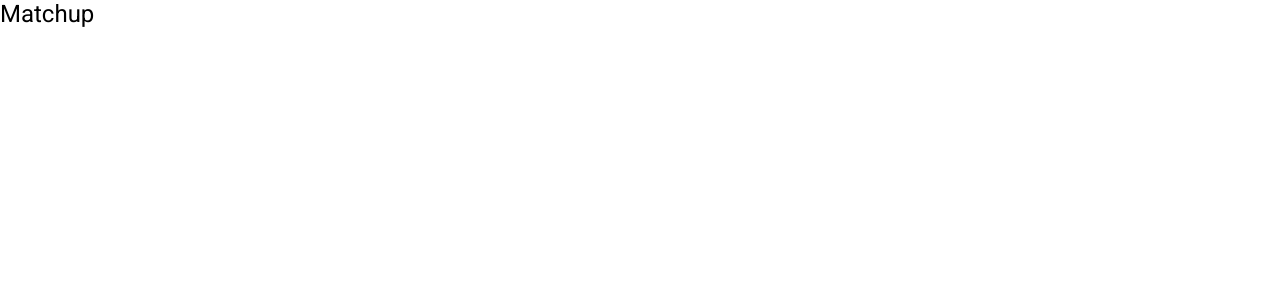
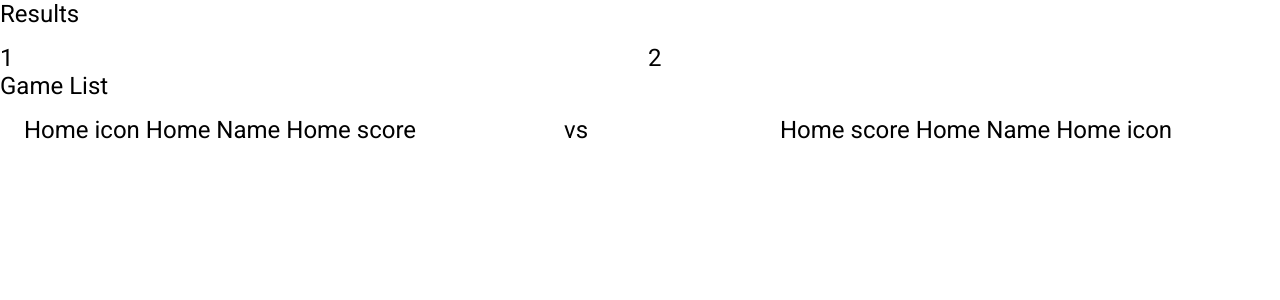
Before and after one commit to barn-burner/barn-burner, a React (Create React App) app in the folder frontend/: page /matchup in a window 1280 px wide. Shown: the top 300 px of the page. Built offline with nearby package versions, Linux system fonts and the light colour scheme.

Commit message:
add template for matchup page

```diff
--- /dev/null
+++ b/frontend/src/components/gamelist/GameList.tsx
@@ -0,0 +1,47 @@
+import React from 'react';
+import classNames from 'classnames';
+import { Grid, Container } from '@mui/material';
+
+import './GameList.scss';
+
+interface GameListProps {
+  className?: string,
+}
+
+const GameList: React.FC<GameListProps> = ({ className, ...props }) => {
+
+  const classes = classNames(
+    'GameList',
+    className
+  );
+
+
+  return (
+    <Grid container spacing={2} className={classes} {...props}>
+      <Grid item xs={12}>
+        Game List
+      </Grid>
+      <Grid item xs={5}>
+        <Container>
+          <span> Home icon </span>
+          <span> Home Name </span>
+          <span> Home score </span>
+        </Container>
+      </Grid>
+      <Grid item xs={2}>
+        <Container>
+          <span> vs </span>
+        </Container>
+      </Grid>
+      <Grid item xs={5}>
+        <Container>
+          <span> Home score </span>
+          <span> Home Name </span>
+          <span> Home icon </span>
+        </Container>
+      </Grid>
+    </Grid>
+  );
+};
+
+export default GameList;
--- /dev/null
+++ b/frontend/src/components/gamelist/index.tsx
@@ -0,0 +1 @@
+export { default as GameList } from './GameList';
--- a/frontend/src/components/index.tsx
+++ b/frontend/src/components/index.tsx
@@ -1 +1,3 @@
 export * from './sample';
+export * from './results';
+export * from './gamelist';
--- /dev/null
+++ b/frontend/src/components/results/Results.tsx
@@ -0,0 +1,36 @@
+import React from 'react';
+import classNames from 'classnames';
+import Grid from '@mui/material/Grid';
+
+import './Results.scss';
+
+interface ResultsProps {
+  className?: string,
+  team1: number,
+  team2: number,
+}
+
+const Results: React.FC<ResultsProps> = ({ className, team1, team2, ...props }) => {
+
+  const classes = classNames(
+    'Results',
+    className
+  );
+
+
+  return (
+    <Grid container spacing={2} className={classes} {...props}>
+      <Grid item xs={12}>
+        Results
+      </Grid>
+      <Grid item xs={6}>
+        {team1}
+      </Grid>
+      <Grid item xs={6}>
+        {team2}
+      </Grid>
+    </Grid>
+  );
+};
+
+export default Results;
--- /dev/null
+++ b/frontend/src/components/results/index.tsx
@@ -0,0 +1 @@
+export { default as Results } from './Results';
--- a/frontend/src/routes/Matchup.tsx
+++ b/frontend/src/routes/Matchup.tsx
@@ -1,11 +1,15 @@
 import React from 'react';
+import { Results, GameList } from '../components';
 
 import './Matchup.scss';
 
 const Matchup: React.FC = () => {
 
   return (
-    <span> Matchup </span>
+    <>
+      <Results team1={1} team2={2}/>
+      <GameList/>
+    </>
   );
 };
 
```
Also changed, not shown: frontend/src/components/gamelist/GameList.scss (added), frontend/src/components/results/Results.scss (added).
